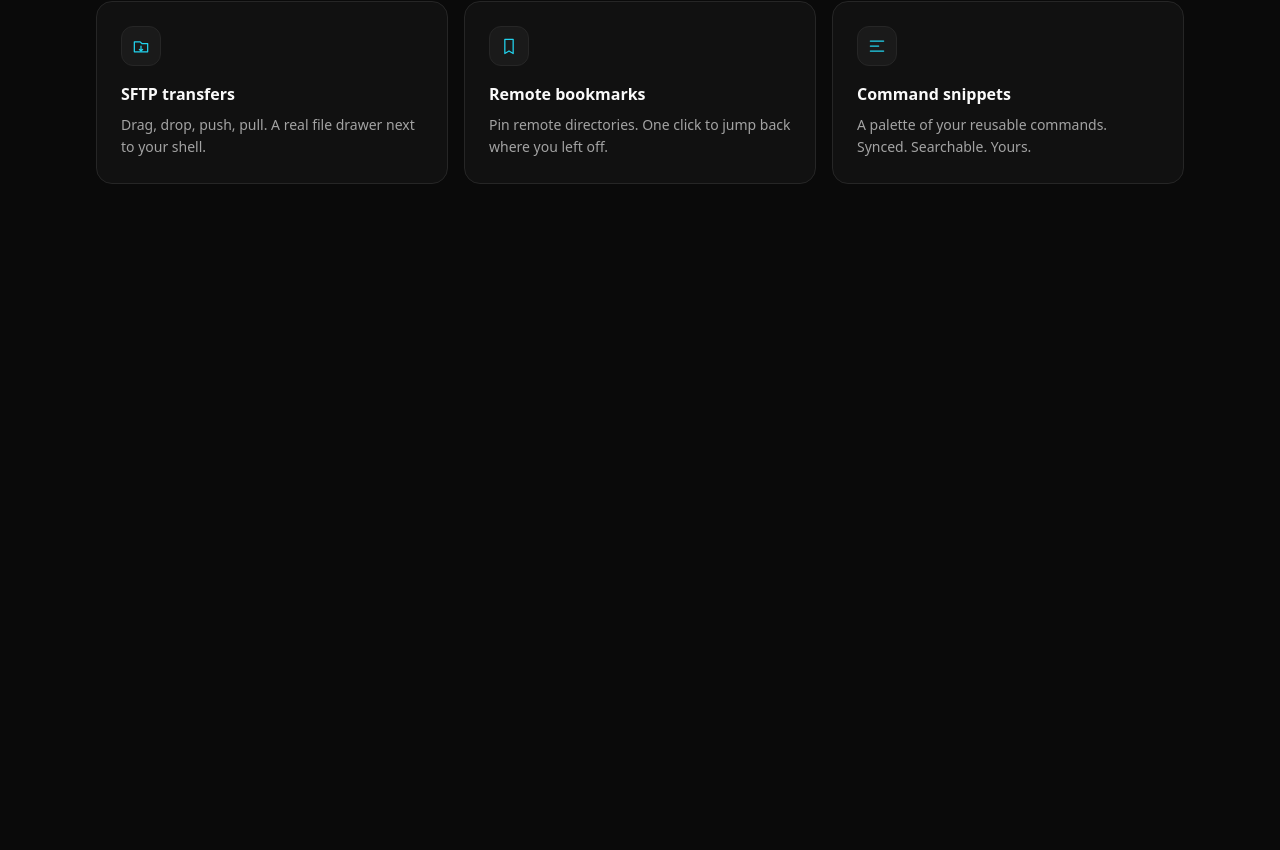
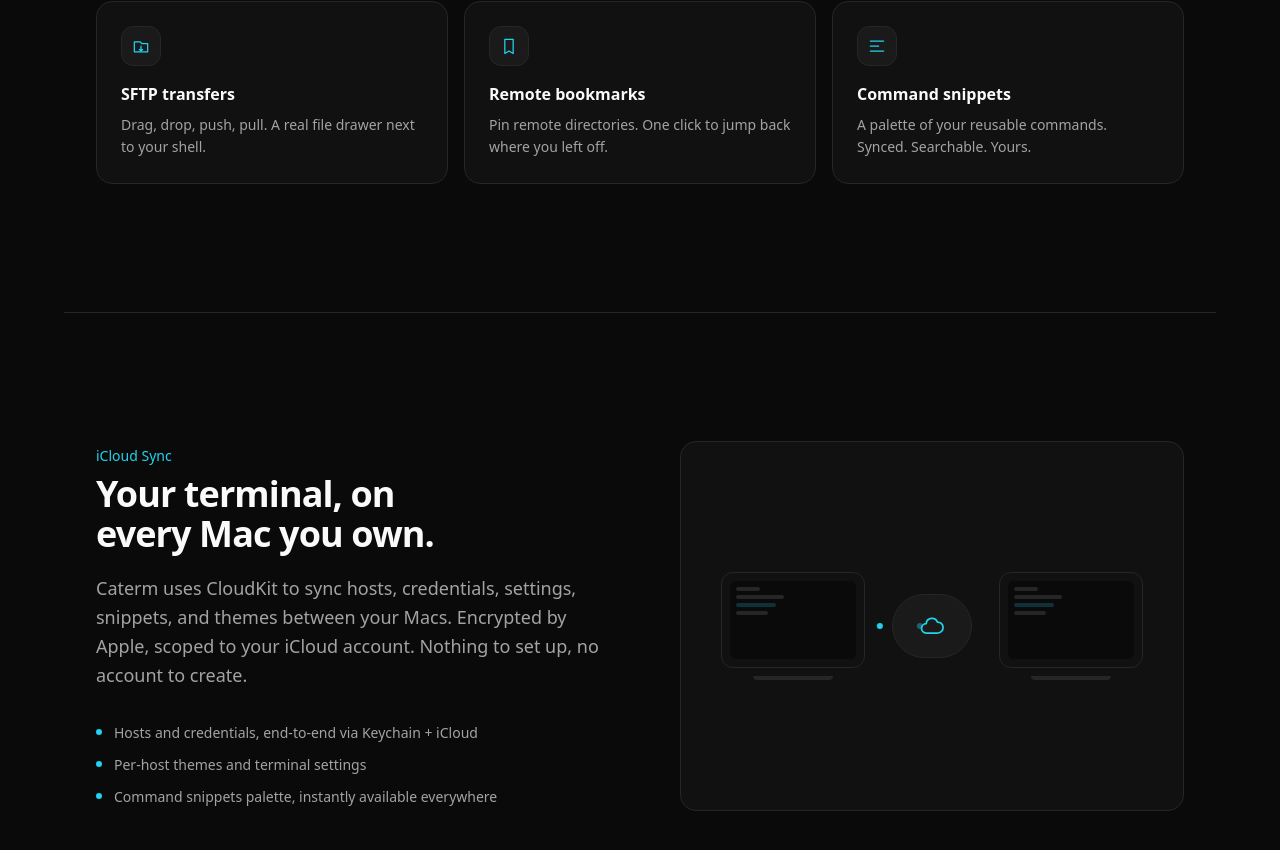
Before and after one commit to ZingerLittleBee/Caterm, a Next.js app in the folder apps/landing/: page /en in a window 1280 px wide. Shown: the part 1316-2166 px from the top of the page. Before the commit the page ends 1628 px from the top, so only its background shows below. Built offline with nearby package versions, Linux system fonts and the light colour scheme.

Commit message:
feat(landing): iCloud sync deep-dive section

```diff
--- a/apps/landing/messages/en.json
+++ b/apps/landing/messages/en.json
@@ -53,5 +53,15 @@
         "body": "A palette of your reusable commands. Synced. Searchable. Yours."
       }
     }
+  },
+  "sync": {
+    "eyebrow": "iCloud Sync",
+    "title": "Your terminal, on every Mac you own.",
+    "body": "Caterm uses CloudKit to sync hosts, credentials, settings, snippets, and themes between your Macs. Encrypted by Apple, scoped to your iCloud account. Nothing to set up, no account to create.",
+    "bullets": [
+      "Hosts and credentials, end-to-end via Keychain + iCloud",
+      "Per-host themes and terminal settings",
+      "Command snippets palette, instantly available everywhere"
+    ]
   }
 }
--- a/apps/landing/messages/zh.json
+++ b/apps/landing/messages/zh.json
@@ -53,5 +53,15 @@
         "body": "你的可复用命令调色板。已同步、可搜索、归你所有。"
       }
     }
+  },
+  "sync": {
+    "eyebrow": "iCloud 同步",
+    "title": "你的终端，跟随你的每一台 Mac。",
+    "body": "Caterm 通过 CloudKit 在你的多台 Mac 之间同步主机、凭据、设置、命令片段和主题。由 Apple 加密，限定在你的 iCloud 账户内。无需配置，也无需新建账户。",
+    "bullets": [
+      "主机与凭据通过 Keychain + iCloud 端到端同步",
+      "每个主机独立的主题与终端设置",
+      "命令片段调色板，立即在所有设备可用"
+    ]
   }
 }
--- a/apps/landing/src/app/[locale]/page.tsx
+++ b/apps/landing/src/app/[locale]/page.tsx
@@ -2,6 +2,7 @@
 import { FeatureGrid } from '@/components/features/feature-grid'
 import { Hero } from '@/components/hero/hero'
 import { TopNav } from '@/components/nav/top-nav'
+import { SyncDeepDive } from '@/components/sections/sync-deep-dive'
 import { TerminalAnimation } from '@/components/terminal/terminal-animation'
 
 export default async function HomePage({ params }: { params: Promise<{ locale: string }> }) {
@@ -13,6 +14,7 @@
       <TopNav />
       <Hero rightSlot={<TerminalAnimation />} />
       <FeatureGrid />
+      <SyncDeepDive />
     </>
   )
 }
--- /dev/null
+++ b/apps/landing/src/components/sections/sync-animation.tsx
@@ -0,0 +1,90 @@
+'use client'
+
+export function SyncAnimation() {
+  return (
+    <div aria-hidden="true" className="relative mx-auto flex h-72 max-w-md items-center justify-between">
+      <Mac side="left" />
+      <Cloud />
+      <Mac side="right" />
+
+      <style>{`
+        @keyframes dotLeft {
+          0%, 100% { transform: translateX(0); opacity: 0; }
+          10% { opacity: 1; }
+          50% { transform: translateX(60px); opacity: 1; }
+          90% { opacity: 0; }
+        }
+        @keyframes dotRight {
+          0%, 100% { transform: translateX(0); opacity: 0; }
+          10% { opacity: 1; }
+          50% { transform: translateX(-60px); opacity: 1; }
+          90% { opacity: 0; }
+        }
+        @keyframes ledBlink {
+          0%, 80%, 100% { opacity: 0.2; }
+          90% { opacity: 1; }
+        }
+        @keyframes ledBlinkAlt {
+          0%, 30%, 100% { opacity: 0.2; }
+          40% { opacity: 1; }
+        }
+      `}</style>
+    </div>
+  )
+}
+
+function Mac({ side }: { side: 'left' | 'right' }) {
+  return (
+    <div className="relative flex flex-col items-center gap-2">
+      <div className="relative h-24 w-36 rounded-xl border border-[var(--color-border)] bg-[var(--color-surface)] p-2">
+        <div className="h-full w-full rounded-md bg-[var(--color-bg)] p-1.5">
+          <div className="mb-1 h-1 w-6 rounded-full bg-[var(--color-border)]" />
+          <div className="mb-1 h-1 w-12 rounded-full bg-[var(--color-border)]" />
+          <div
+            className="mb-1 h-1 w-10 rounded-full bg-[var(--color-accent)]"
+            style={{
+              animation: `${side === 'left' ? 'ledBlink' : 'ledBlinkAlt'} 2.4s infinite`
+            }}
+          />
+          <div className="h-1 w-8 rounded-full bg-[var(--color-border)]" />
+        </div>
+      </div>
+      <div className="h-1 w-20 rounded-b-md bg-[var(--color-border)]" />
+    </div>
+  )
+}
+
+function Cloud() {
+  return (
+    <div className="relative flex flex-col items-center">
+      <div className="flex h-16 w-20 items-center justify-center rounded-full border border-[var(--color-border)] bg-[var(--color-surface-hi)] text-[var(--color-accent)]">
+        <svg
+          aria-hidden="true"
+          className="h-7 w-7"
+          fill="none"
+          stroke="currentColor"
+          strokeWidth="1.5"
+          viewBox="0 0 24 24"
+        >
+          <path d="M7 18a4 4 0 010-8 5 5 0 019.6-1.4A4 4 0 0117 18H7z" strokeLinecap="round" strokeLinejoin="round" />
+        </svg>
+      </div>
+
+      <div className="absolute top-1/2 left-1/2 -translate-x-[80px] -translate-y-1/2">
+        <span
+          className="block h-1.5 w-1.5 rounded-full bg-[var(--color-accent)]"
+          style={{ animation: 'dotLeft 2.4s ease-in-out infinite' }}
+        />
+      </div>
+      <div className="absolute top-1/2 left-1/2 translate-x-[20px] -translate-y-1/2">
+        <span
+          className="block h-1.5 w-1.5 rounded-full bg-[var(--color-accent)]"
+          style={{
+            animation: 'dotRight 2.4s ease-in-out infinite',
+            animationDelay: '1.2s'
+          }}
+        />
+      </div>
+    </div>
+  )
+}
--- /dev/null
+++ b/apps/landing/src/components/sections/sync-deep-dive.tsx
@@ -0,0 +1,33 @@
+import { useTranslations } from 'next-intl'
+import { SyncAnimation } from './sync-animation'
+
+export function SyncDeepDive() {
+  const t = useTranslations('sync')
+  const bullets = t.raw('bullets') as string[]
+
+  return (
+    <section className="mx-auto max-w-6xl border-[var(--color-border)] border-t px-6 py-24 md:py-32 lg:px-8" id="sync">
+      <div className="grid items-center gap-12 lg:grid-cols-2 lg:gap-20">
+        <div>
+          <p className="font-medium text-[var(--color-accent)] text-sm">{t('eyebrow')}</p>
+          <h2 className="mt-2 text-balance font-semibold text-3xl tracking-tight md:text-4xl">{t('title')}</h2>
+          <p className="mt-5 text-[var(--color-text-muted)] text-lg leading-relaxed">{t('body')}</p>
+          <ul className="mt-8 space-y-3 text-[var(--color-text)] text-sm">
+            {bullets.map((bullet) => (
+              <li className="flex gap-3" key={bullet}>
+                <span
+                  aria-hidden="true"
+                  className="mt-1.5 inline-block h-1.5 w-1.5 flex-none rounded-full bg-[var(--color-accent)]"
+                />
+                <span className="text-[var(--color-text-muted)]">{bullet}</span>
+              </li>
+            ))}
+          </ul>
+        </div>
+        <div className="rounded-2xl border border-[var(--color-border)] bg-[var(--color-surface)] p-10">
+          <SyncAnimation />
+        </div>
+      </div>
+    </section>
+  )
+}
```
